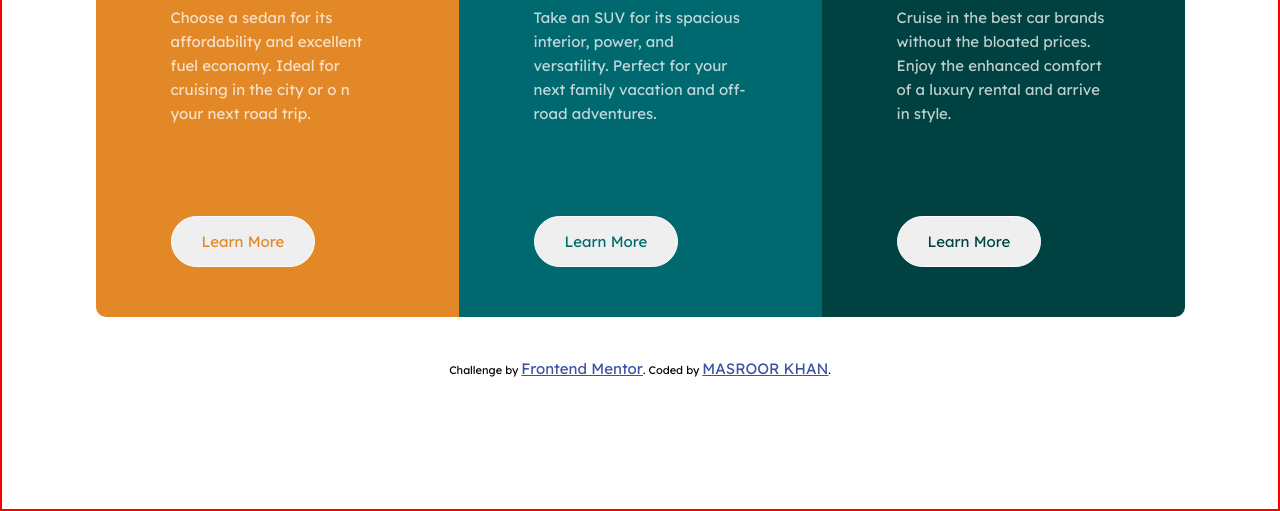
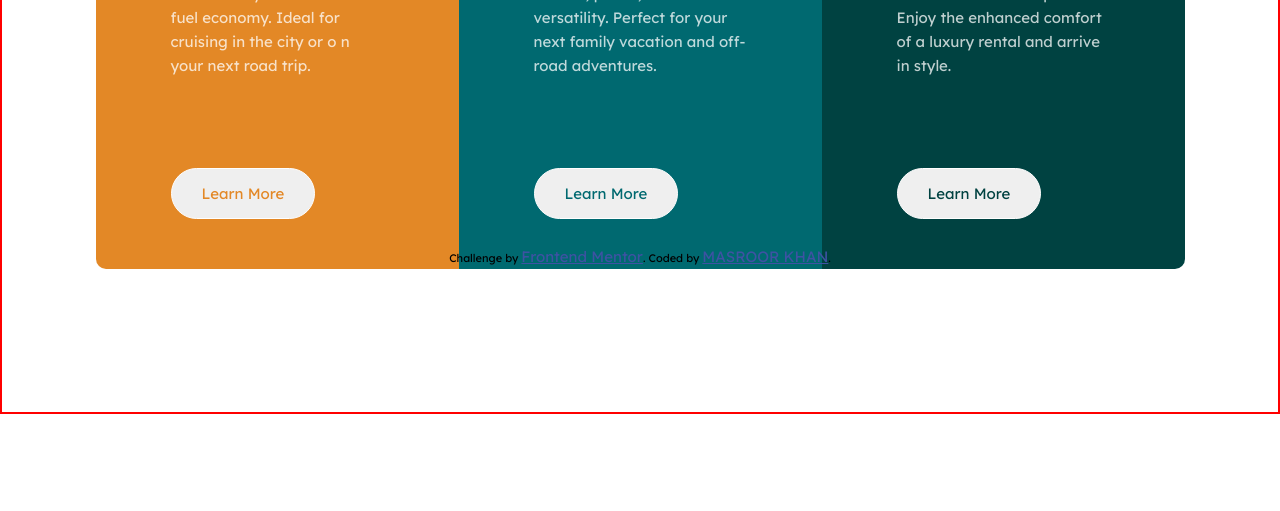
Before and after one commit to EduCreative/FrontendMentor-3-column-preview-card, a plain HTML site: page index.html in a window 1280 px wide. Shown: the part 386-897 px from the top of the page. After the commit the page ends 800 px from the top, so only its background shows below. Drawn offline with Linux system fonts and the light colour scheme.

Commit message:
Update index.html

```diff
--- a/index.html
+++ b/index.html
@@ -151,7 +151,7 @@
           flex-direction: row;
           justify-content: center;
           align-items: center;
-          margin: 15%;
+          margin: 10% 20%;
           /* border: 1px solid blue; */
         }
 
```
